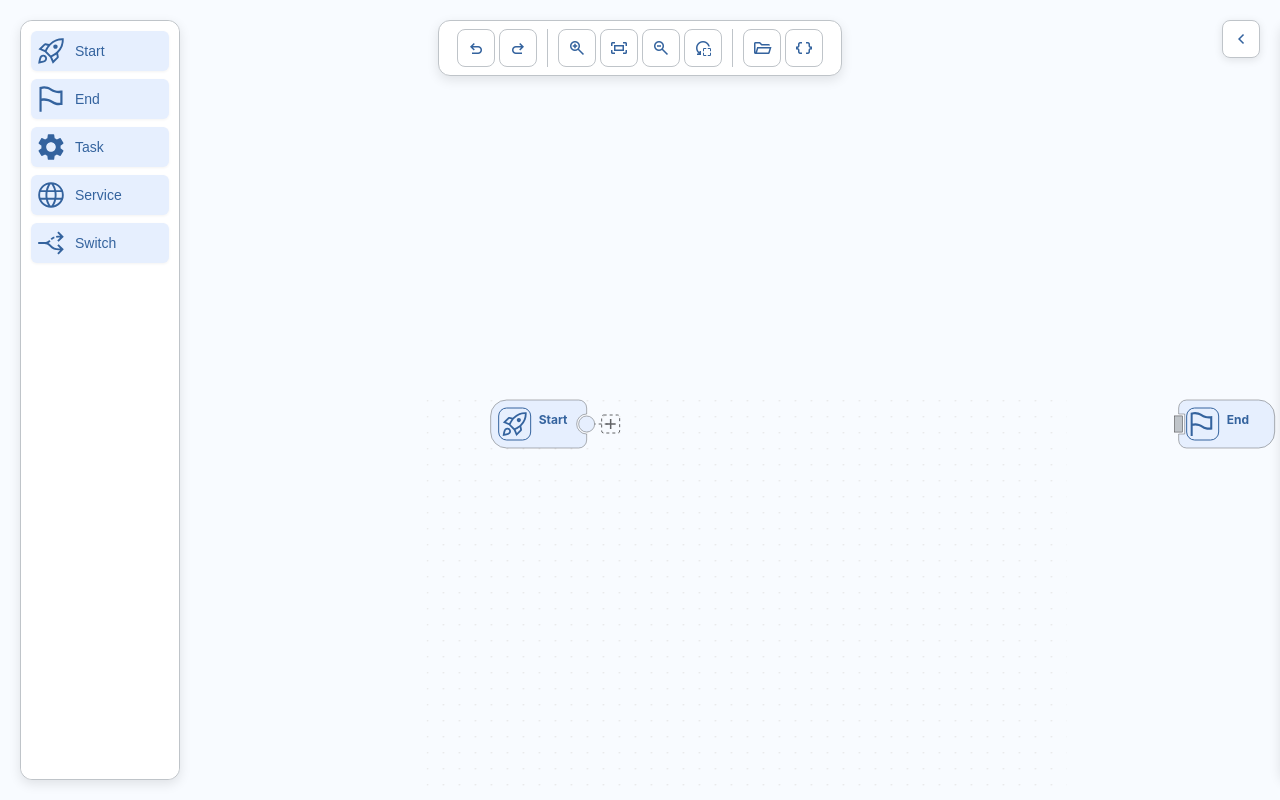
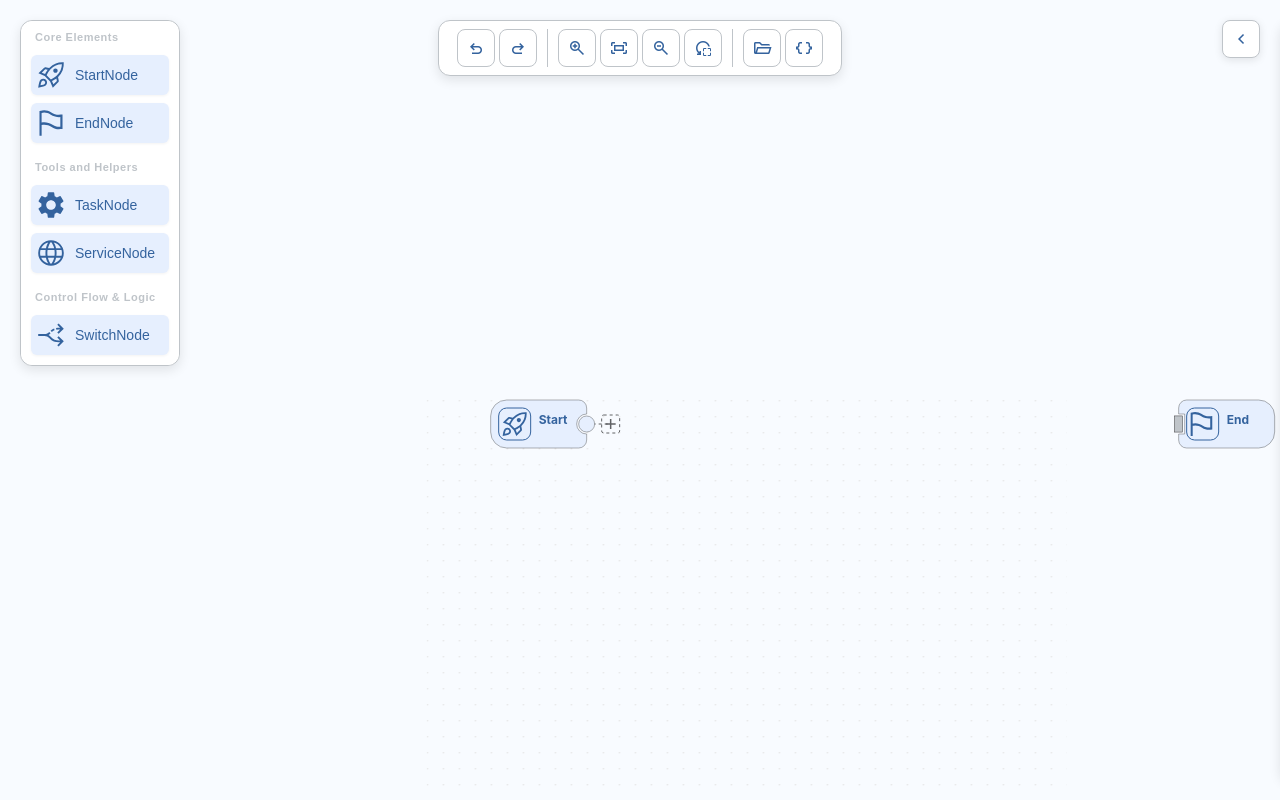
Before and after one commit to gitubo/nodes, a website: page index2.html in a window 1280 px wide. Drawn offline with nearby package versions, Linux system fonts and the light colour scheme.

Commit message:
Introduced the concept of role in node

```diff
--- a/app.css
+++ b/app.css
@@ -83,7 +83,7 @@ body {
     transform: translateX(calc(100% + 20px));
 }
 
-/* --- Left Node Palette Panel --- */
+/* --- Left Node Palette Panel (Always Shown) --- */
 #node-palette-panel {
     position: fixed;
     background: var(--white);
@@ -94,10 +94,8 @@ body {
     display: flex;
     flex-direction: column;
     top: 20px;
-    left: 20px; /* Position on the left */
+    left: 20px;
     width: 160px;
-    height: calc(100vh - 40px);
-    /* Removed transition and .hidden styles since it's always visible now */
 }
 
 /* (MOVED FROM HTML) Node Palette List styles */
@@ -107,13 +105,31 @@ body {
     gap: 8px;
     padding: 10px;
     overflow-y: auto;
-    flex-grow: 1; /* Keep existing flex-grow from previous app.css */
+    flex-grow: 1;
     background: var(--white);
     font-family: Arial, sans-serif;
     border-radius: 12px;
 }
 
-/* (MOVED FROM HTML) Palette Item styles */
+/* --- Node Palette Grouping Header (NEW) --- */
+.palette-group-header {
+    font-size: 11px;
+    font-weight: 700;
+    color: var(--pale-slate);
+    margin-top: 10px;
+    margin-bottom: 2px;
+    padding-left: 4px;
+    border-bottom: 1px var(--pale-slate);
+    padding-bottom: 2px;
+    user-select: none;
+    letter-spacing: 0.5px;
+}
+/* Ensure the first header doesn't have extra top margin */
+#node-palette-list .palette-group-header:first-child {
+    margin-top: 0;
+}
+
+/* (MOVED FROM HTML) Palette Item styles - combined existing and moved styles */
 .palette-item {
     display: flex;
     align-items: center;
@@ -123,16 +139,16 @@ body {
     background: var(--alice-blue);
     cursor: grab;
     box-shadow: 0 1px 3px rgba(0, 0, 0, 0.05);
-    /* Added existing styles for completeness */
     font-size: 14px;
     color: var(--baltic-blue);
     user-select: none;
 }
 
-#node-palette-list .palette-icon-svg {
+/* (MOVED FROM HTML) Palette Icon SVG styles */
+.palette-icon-svg {
     width: 32px;
     height: 32px;
-    flex-shrink: 0; /* Prevents stretching in a flex container */
+    flex-shrink: 0;
 }
 
 #node-palette-list .palette-item:hover {
@@ -150,20 +166,17 @@ body {
     padding: 8px 16px;
     border-bottom: 1px solid #eee;
     flex-shrink: 0;
-    /* User changes */
     background-color: var(--baltic-blue);
-    border-top-right-radius: 12px;
-    border-top-left-radius: 12px;
+    border-radius: 12px;
 }
 
 .panel-title {
     font-weight: 600;
     font-size: 16px;
-    /* User change */
     color: var(--white);
 }
 
-/* --- Floating Toggle Button --- */
+/* --- Floating Toggle Button (Right Panel) --- */
 
 .floating-toggle {
     position: fixed;
@@ -178,7 +191,7 @@ body {
     border: 1px solid var(--pale-slate);
 }
 
-/* REMOVED: .floating-toggle-left styling and logic as palette is always visible */
+/* REMOVED: .floating-toggle-left and logic for palette hiding */
 
 #event-panel.hidden ~ .floating-toggle {
     right: 20px; /* Moves to the far right edge when panel is hidden */
--- a/index2.html
+++ b/index2.html
@@ -95,11 +95,48 @@
 
         // 2b. Populate Node Palette with Dynamic Icons
         const paletteList = document.getElementById('node-palette-list');
-        const nodeTypes = widget.dispatch('get_nodes_definition');
+        const nodeDefinitions = widget.dispatch('get_nodes_definition');
 
-        if (nodeTypes && nodeTypes.length > 0) {
-            nodeTypes.forEach(type => {
-                if (type === 'base') return;
+        // Group nodes by role
+        const nodesByRole = nodeDefinitions.reduce((acc, def) => {
+            // def.role now holds the descriptive string (e.g., 'Data Transformation')
+            const role = def.role || 'Core Elements';
+            if (!acc[role]) {
+                acc[role] = [];
+            }
+            acc[role].push(def);
+            return acc;
+        }, {});
+
+        // Define a desired role order
+        const roleOrder = [
+            'Core Elements',
+            'Data Transformation',
+            'Tools and Helpers',
+            'Control Flow & Logic',
+        ];
+
+        // Sort roles based on defined order, placing any unrecognized roles at the end
+        const sortedRoles = roleOrder.filter(role => nodesByRole[role]).concat(
+            Object.keys(nodesByRole).filter(role => !roleOrder.includes(role))
+        );
+
+        if (nodeDefinitions.length > 0) {
+            paletteList.innerHTML = '';
+
+            sortedRoles.forEach(role => {
+                const definitions = nodesByRole[role];
+
+                // 1. Create and append the Group Header
+                const groupHeader = document.createElement('div');
+                groupHeader.className = 'palette-group-header';
+                // Use the role string directly as the header text, as requested
+                groupHeader.textContent = role;
+                paletteList.appendChild(groupHeader);
+
+                // 2. Append the node items for this group
+                definitions.forEach(def => {
+                    const type = def.type;
 
                     const item = document.createElement('div');
                     item.className = 'palette-item';
@@ -112,7 +149,7 @@
                     const svgNS = "http://www.w3.org/2000/svg";
                     const svg = document.createElementNS(svgNS, "svg");
                     svg.setAttribute("class", "palette-icon-svg");
-                svg.setAttribute("viewBox", "0 0 40 40"); // Target viewbox size
+                    svg.setAttribute("viewBox", "0 0 40 40");
 
                     // Create path
                     const path = document.createElementNS(svgNS, "path");
@@ -120,7 +157,8 @@
                     path.setAttribute("fill", "currentColor");
                     svg.appendChild(path);
 
-                const label = type.charAt(0).toUpperCase() + type.slice(1);
+                    // Use the label derived in the dispatch command
+                    const label = def.label;
 
                     item.appendChild(svg);
                     const span = document.createElement('span');
@@ -148,6 +186,7 @@
                         } catch(e) {
                             console.warn("Could not scale icon for", type, e);
                         }
+                    });
                 });
             });
         }
--- a/src/Widget.js
+++ b/src/Widget.js
@@ -170,7 +170,18 @@ export class DAGWidget {
             case 'delete_node': if (payload.id) this.store.removeNode(payload.id); break;
             case 'update_node': if (payload.id) this.store.updateNode(payload.id, payload); break;
             case 'get_node': return payload.id ? this.store.getNode(payload.id) : null;
-            case 'get_nodes_definition': return this.registry.getNodeTypes() || [];
+            case 'get_nodes_definition':
+                const nodeTypes = this.registry.getNodeTypes();
+                return nodeTypes
+                    .filter(type => type !== 'base')
+                    .map(type => {
+                        const Def = this.registry.getNodeDefinition(type);
+                        if (!Def) return null;
+                        const role = Def.getRole ? Def.getRole() : NODE_ROLES.CORE;
+                        const label = Def.name.replace('Definition', '');
+                        return { type, role, label };
+                    })
+                    .filter(def => def !== null);
             case 'get_node_icon_path_data':
                 const Def = this.registry.getNodeDefinition(payload.type);
                 return Def ? Def.getIconPath() : '';
--- a/src/nodes/EndNode.js
+++ b/src/nodes/EndNode.js
@@ -1,5 +1,5 @@
 // nodes/EndNode.js
-import { NodeDefinition } from './NodeDefinition.js';
+import { NodeDefinition, NODE_ROLES } from './NodeDefinition.js';
 import { CONFIG } from '../config.js';
 import { TargetVerticalHandlerDefinition } from '../handlers/TargetVerticalHandler.js';
 
@@ -11,6 +11,7 @@ export class EndNodeDefinition extends NodeDefinition {
         this.height = 96;
         this.handlers.push(new TargetVerticalHandlerDefinition(0, this.height/2));
     }
+
     static hasTargetHandlers() { return true; }
 
     static getIconPath() { return 'M521.1 533V172Q453.6 177 389.25 160.5T272.7 109Q235.8 84 196.695 72T117 60Q101.7 60 85.95 62T53.1 68V307Q68.4 305 85.05 303.5T120.6 302Q173.7 302 226.8 318T325.8 364Q371.7 394 420.48 406 469.269 418 521.1 413ZM0 640V20Q43.2 9 68.85 4.5T117.9 0Q164.7 0 210.15 14.5T296.1 56Q338.4 84 386.1 98.5T482.094 113Q506.7 113 529.803 110.37 552.897 107.75 576 106V468.02Q552.6 470 529.65 473 506.7 476 483.597 476 436.5 476 391.05 462T304.2 420Q261 391 214.074 376.5T118.8 362Q103.5 362 88.2 363.5T54 369V640H0Z'; }
--- a/src/nodes/NodeDefinition.js
+++ b/src/nodes/NodeDefinition.js
@@ -1,9 +1,17 @@
 // src/nodes/NodeDefinition.js
 import { CONFIG } from '../config.js';
+
+export const NODE_ROLES = {
+    DATA: 'Data Transformation',
+    TOOLS: 'Tools and Helpers',
+    LOGIC: 'Control Flow & Logic',
+    CORE: 'Core Elements'
+};
 
 export class NodeDefinition {
     constructor(x, y, label, note, data) {
         this.id = crypto.randomUUID();
+        this.role = this.constructor.getRole();
         this.type = 'base';
         this.label = label;
         this.note = note;
@@ -13,6 +21,8 @@ export class NodeDefinition {
         this.position = {x: x, y: y};
         this.data = data;
     }
+
+    static getRole() { return NODE_ROLES.CORE; }
 
     static serialize(node, registry) {
         let serializedHandlers = {};
--- a/src/nodes/ServiceNode.js
+++ b/src/nodes/ServiceNode.js
@@ -1,5 +1,5 @@
 // nodes/TaskNode.js
-import { NodeDefinition } from './NodeDefinition.js';
+import { NodeDefinition, NODE_ROLES } from './NodeDefinition.js';
 import { CONFIG } from '../config.js';
 import { TargetHorizontalHandlerDefinition } from '../handlers/TargetHorizontalHandler.js';
 
@@ -11,6 +11,9 @@ export class ServiceNodeDefinition extends NodeDefinition {
         this.height = 96;
         this.handlers.push(new TargetHorizontalHandlerDefinition(48, 0));
     }
+
+    static getRole() { return NODE_ROLES.TOOLS; }
+
     static hasTargetHandlers() { return true; }
 
     static getIconPath() { return 'M400 800Q316 800 243 768.5T116 683Q62 629 31 555.5T0 398Q0 314 31 241.5T116 115Q170 61 243 30.5T400 0Q484 0 557 30.5T684 115Q738 169 769 241.5T800 398Q800 482 769 555.5T684 683Q630 737 557 768.5T400 800ZM400 742Q435 706 458.5 659.5T497 549H304Q318 609 341.5 657T400 742ZM315 730Q290 692 272 648T242 549H92Q130 620 180 660.5T315 730ZM486 729Q558 706 615.5 660T708 549H559Q546 603 528.5 647T486 729ZM72 489H231Q228 462 227.5 440.5T227 398Q227 373 228 353.5T232 310H72Q65 334 62.5 353T60 398Q60 424 62.5 444.5T72 489ZM293 489H508Q512 458 513 438.5T514 398Q514 378 513 359.5T508 310H293Q289 341 288 359.5T287 398Q287 419 288 438.5T293 489ZM568 489H728Q735 465 737.5 444.5T740 398Q740 372 737.5 353T728 310H569Q572 345 573 363.5T574 398Q574 420 572.5 439.5T568 489ZM558 250H708Q675 181 617.5 135T485 70Q510 107 527.5 150T558 250ZM304 250H498Q487 197 461 147.5T400 60Q368 87 346 131T304 250ZM92 250H243Q254 196 271 153.5T314 71Q239 90 183 135T92 250Z'; }
--- a/src/nodes/StartNode.js
+++ b/src/nodes/StartNode.js
@@ -1,5 +1,5 @@
 // nodes/StartNode.js
-import { NodeDefinition } from './NodeDefinition.js';
+import { NodeDefinition, NODE_ROLES } from './NodeDefinition.js';
 import { CONFIG } from '../config.js';
 import { SourceHandlerDefinition } from '../handlers/SourceHandler.js';
 
@@ -9,7 +9,6 @@ export class StartNodeDefinition extends NodeDefinition {
         this.type = 'start';
         this.width = 192;
         this.height = 96;
-//        this.handlers.push(new SourceHandlerDefinition(this.width, CONFIG.node.handlerSeparator * 2));
         this.handlers.push(new SourceHandlerDefinition(this.width, this.height/2));
     }
 
--- a/src/nodes/SwitchNode.js
+++ b/src/nodes/SwitchNode.js
@@ -1,4 +1,4 @@
-import { NodeDefinition } from './NodeDefinition.js';
+import { NodeDefinition, NODE_ROLES } from './NodeDefinition.js';
 import { CONFIG } from '../config.js';
 import { SourceHandlerDefinition } from '../handlers/SourceHandler.js';
 import { TargetVerticalHandlerDefinition } from '../handlers/TargetVerticalHandler.js';
@@ -26,6 +26,9 @@ export class SwitchNodeDefinition extends NodeDefinition {
         // Combine handlers for the base class
         this.handlers = [...this.targetHandlers, ...this.sourceHandlers];
     }
+
+    static getRole() { return NODE_ROLES.LOGIC; }
+
     static hasTargetHandlers() { return true; }
 
     getDimensions() {
--- a/src/nodes/TaskNode.js
+++ b/src/nodes/TaskNode.js
@@ -1,5 +1,5 @@
 // nodes/TaskNode.js
-import { NodeDefinition } from './NodeDefinition.js';
+import { NodeDefinition, NODE_ROLES } from './NodeDefinition.js';
 import { CONFIG } from '../config.js';
 import { SourceHandlerDefinition } from '../handlers/SourceHandler.js';
 import { TargetVerticalHandlerDefinition } from '../handlers/TargetVerticalHandler.js';
@@ -13,6 +13,9 @@ export class TaskNodeDefinition extends NodeDefinition {
         this.handlers.push(new TargetVerticalHandlerDefinition(0, this.height/2));
         this.handlers.push(new SourceHandlerDefinition(this.width, this.height/2));
     }
+
+    static getRole() { return NODE_ROLES.TOOLS; }
+
     static hasTargetHandlers() { return true; }
 
     static getIconPath() { return `M18.14 11.94c.04-.3.06-.61.06-.94 0-.32-.02-.64-.07-.94l2.03-1.58a.49.49 0 00.12-.61l-1.92-3.32a.488.488 0 00-.59-.22l-2.39.96c-.5-.38-1.03-.7-1.62-.94l-.36-2.54a.484.484 0 00-.48-.41h-3.84c-.24 0-.43.17-.47.41l-.36 2.54c-.59.24-1.13.57-1.62.94l-2.39-.96c-.22-.08-.47 0-.59.22L1.74 7.87c-.12.21-.08.47.12.61l2.03 1.58c-.05.3-.09.63-.09.94s.02.64.07.94l-2.03 1.58a.49.49 0 00-.12.61l1.92 3.32c.12.22.37.29.59.22l2.39-.96c.5.38 1.03.7 1.62.94l.36 2.54c.05.24.24.41.48.41h3.84c.24 0 .44-.17.47-.41l.36-2.54c.59-.24 1.13-.58 1.62-.94l2.39.96c.22.08.47 0 .59-.22l1.92-3.32c.12-.22.07-.47-.12-.61l-2.01-1.58zM11 14.6c-1.98 0-3.6-1.62-3.6-3.6s1.62-3.6 3.6-3.6 3.6 1.62 3.6 3.6-1.62 3.6-3.6 3.6z`; }
```
Lines whose indentation alone changed are shown as unchanged.
